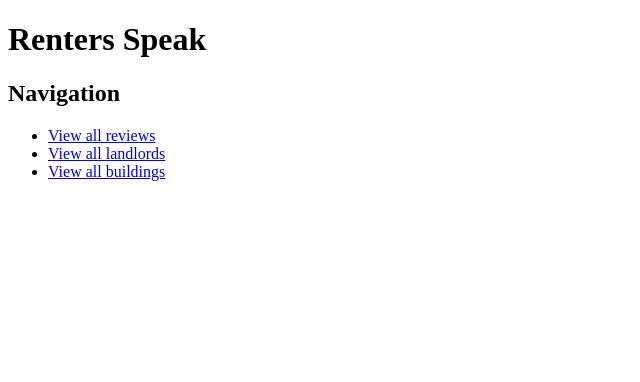
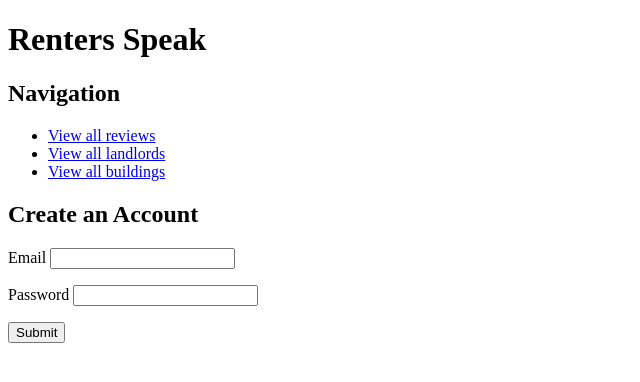
Before and after one commit to mauratee/Renters-Speak, a Flask app: page / in a window 1280 px wide. Shown: the top 382 px of the page, without its empty margins (0-640 px from the left). Run offline with Flask 2, Linux system fonts and the light colour scheme.

Commit message:
Add html to homepage to allow for new account creation

```diff
--- a/templates/homepage.html
+++ b/templates/homepage.html
@@ -10,4 +10,22 @@
     <li><a href="/landlords">View all landlords</a></li>
     <li><a href="/buildings">View all buildings</a></li>
   </ul>
+
+  <h2>Create an Account</h2>
+  <form action="/users" method="POST">
+    <p>
+      Email <input type="text" name="email">
+    </p>
+
+    <p>
+      Password <input type="text" name="password">
+    </p>
+
+    <p>
+      <input type="submit">
+    </p>
+
+  </form>
+
+
 {% endblock %}
```
